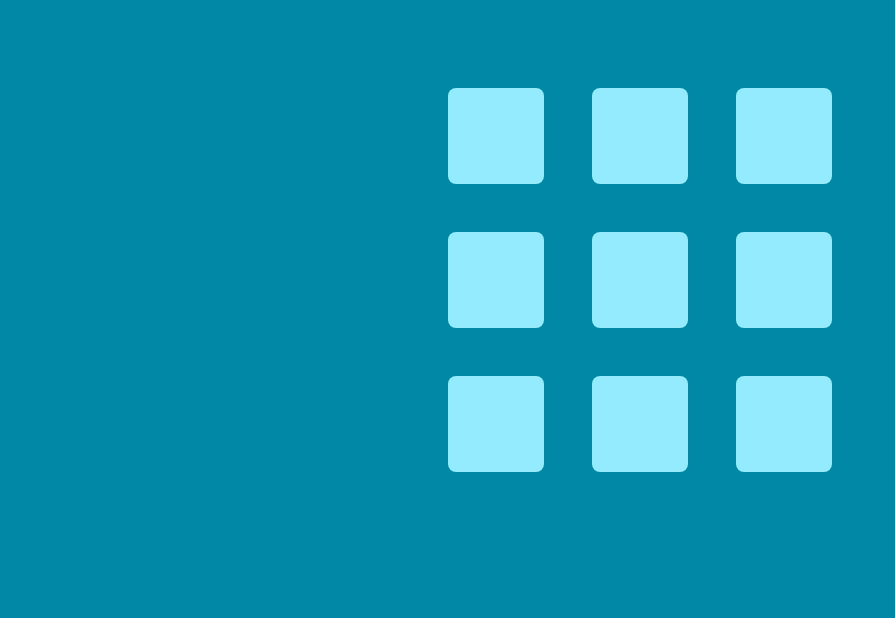
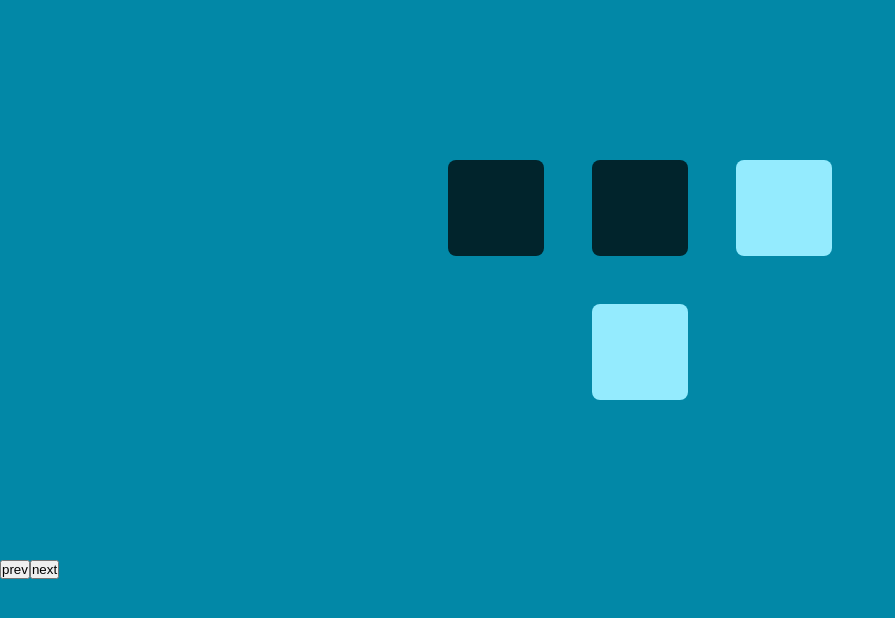
Before and after one commit to krystiano13/react-pagination, a React (Create React App) app: page / in a window 1280 px wide. Shown: the top 618 px of the page, without its empty margins (0-895 px from the left). Built offline with nearby package versions, Linux system fonts and the light colour scheme.

Commit message:
implement decreasing page

```diff
--- a/src/App.js
+++ b/src/App.js
@@ -2,24 +2,61 @@ import Wrapper from "./components/Wrapper";
 import Buttons from "./components/Buttons";
 import Items from "./components/Items";
 import { Card } from "./components/Card";
+import { useState, useEffect } from "react";
 
 const App = () => {
-    return (
-      <Wrapper className="bg-primary flex flex-col ai-center">
-        <Items className="flex jc-center ac-center">
-          <Card />
-          <Card />
-          <Card />
-          <Card />
-          <Card />
-          <Card />
-          <Card />
-          <Card />
-          <Card />
-        </Items>
-        <Buttons className=""></Buttons>
-      </Wrapper>
-    );
-}
+  const [trueArray, setTrueArray] = useState([]);
+  const [page, setPage] = useState(1);
+
+  const previousPage = () => {
+    if (page - 1 >= 0) {
+      setPage((prev) => prev - 1);
+      showCards();
+    }
+    };
+
+
+
+  const showCards = () => {
+    const array = [0, 2, 3, 1, 1, 2, 0, 3, 2, 1, 1, 0, 0];
+    let dummyArray = [];
+    let last = array.length;
+
+    if ((page + 1) * 9 > array.length) {
+      last = array.length;
+    } else {
+      last = (page + 1) * 9;
+    }
+
+    dummyArray = array.slice(page * 9, last);
+    console.log(dummyArray);
+    setTrueArray(dummyArray);
+  };
+
+  useEffect(() => {
+    showCards();
+  }, [page]);
+
+  useEffect(() => {
+    console.log("changed");
+  }, [trueArray]);
+
+  return (
+    <Wrapper
+      id={page.toString()}
+      className="bg-primary flex flex-col ai-center"
+    >
+      <Items id={trueArray.length} className="flex jc-center ac-center">
+        {trueArray.map((item) => (
+          <Card colorId={item} />
+        ))}
+      </Items>
+      <Buttons className="">
+        <button onClick={previousPage}>prev</button>
+        <button>next</button>
+      </Buttons>
+    </Wrapper>
+  );
+};
 
 export { App };
--- a/src/components/Card.js
+++ b/src/components/Card.js
@@ -1,8 +1,29 @@
-import styled from "styled-components"
+import { useState, useEffect } from "react";
+import styled from "styled-components";
+import PropTypes from 'prop-types';
 
-export const Card = () => {
+export const Card = ({ colorId }) => {
+    const [color, setColor] = useState("bg-accent");
+
+    useEffect(() => {
+        switch (colorId) {
+            case 0:
+                setColor("bg-accent");
+                break;
+            case 1:
+                setColor("bg-secondary");
+                break;
+            case 2:
+                setColor("bg");
+                break;
+            case 3:
+                setColor("bg-red");
+                break;
+        }
+    }, []);
+
     return (
-        <CardWrapper className="br-1 bg-accent c-pointer m-3" />
+        <CardWrapper className={`br-1 ${color} c-pointer m-3`} />
     )
 }
 
@@ -10,3 +31,7 @@ const CardWrapper = styled.div`
     width : 6rem;
     height : 6rem;
 `;
+
+Card.propTypes = {
+    colorId : PropTypes.number
+}
--- a/src/micro-css-framework/_colors.scss
+++ b/src/micro-css-framework/_colors.scss
@@ -1,6 +1,11 @@
 .bg-primary {
   background-color: $primary;
 }
+
+.bg-red {
+  background-color: rgb(129, 38, 38);
+}
+
 .bg-secondary {
   background-color: $secondary;
 }
```
Also changed, not shown: src/micro-css-framework/index.css, 1 other file (tests, documents, lock files or other folders).
